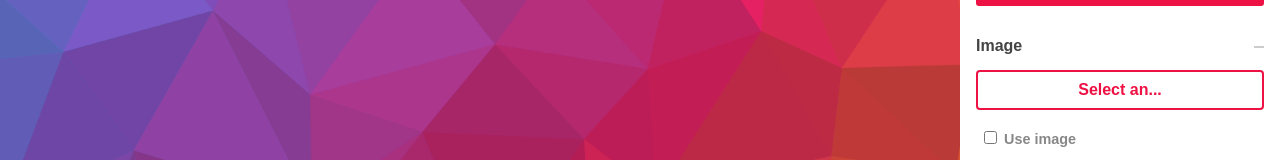
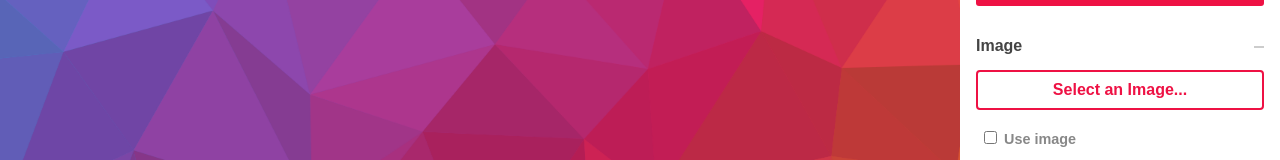
Before and after one commit to cojdev/lowpoly, a React app: page / in a window 1280 px wide. Shown: the part 294-454 px from the top of the page. Built offline with nearby package versions, Linux system fonts and the light colour scheme; the HTML template or start-up script is replaced by a standard one.

Commit message:
image field

```diff
--- a/src/js/Controls/ImageControls.jsx
+++ b/src/js/Controls/ImageControls.jsx
@@ -117,7 +117,7 @@ export default class ImageControls extends React.Component {
                     </PreviewWrap>
                 ) : ''}
                 <StyledFileInput id="file" type="file" value={value} onChange={this.handleChange} />
-                <label htmlFor="file">Select an...</label>
+                <label htmlFor="file">Select an Image...</label>
                 <br/>
                 <Label><Checkbox checked={useImage} onChange={this.handleCheckboxChange} /> Use image</Label>
             </StyledControlGroup>
```
